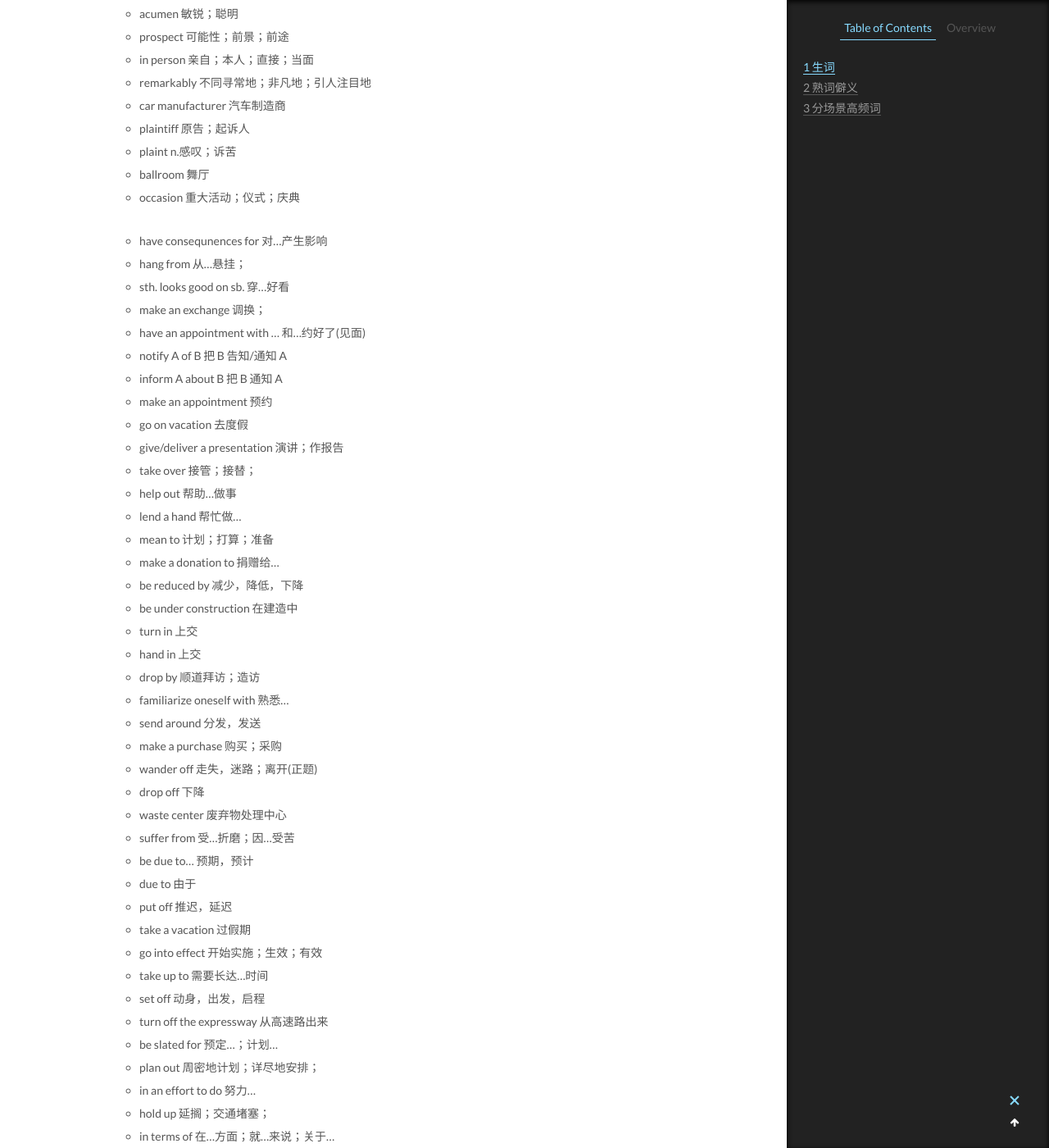
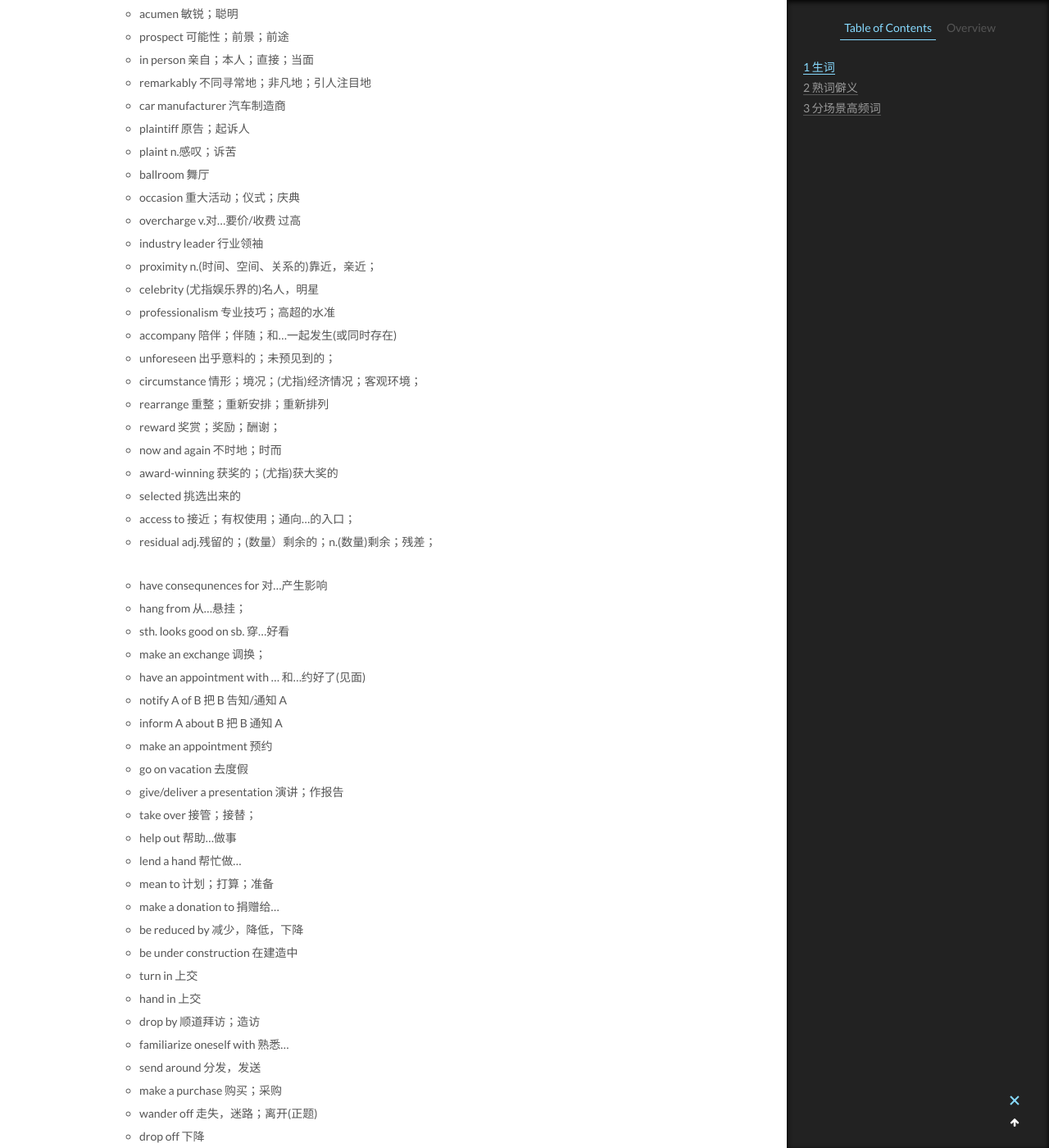
Before and after one commit to CodeHunter2006/CodeHunter2006.github.io, a Jekyll site: the page built from _posts/2022-04-23-TOEIC_vocabulary.md, in a window 1280 px wide and 1400 px high, scrolled down 7770 px. Shown: the whole window at 82% size. Built offline with Jekyll 4.4.1, drawn with Linux system fonts in a browser that asks for light colours; some of the changed text lies outside the part shown.

Commit message:
doc: add content

```diff
--- a/_posts/2022-04-23-TOEIC_vocabulary.md
+++ b/_posts/2022-04-23-TOEIC_vocabulary.md
@@ -264,6 +264,21 @@ tags: English
 - plaint n.感叹；诉苦
 - ballroom 舞厅
 - occasion 重大活动；仪式；庆典
+- overcharge v.对...要价/收费 过高
+- industry leader 行业领袖
+- proximity n.(时间、空间、关系的)靠近，亲近；
+- celebrity (尤指娱乐界的)名人，明星
+- professionalism 专业技巧；高超的水准
+- accompany 陪伴；伴随；和...一起发生(或同时存在)
+- unforeseen 出乎意料的；未预见到的；
+- circumstance 情形；境况；(尤指)经济情况；客观环境；
+- rearrange 重整；重新安排；重新排列
+- reward 奖赏；奖励；酬谢；
+- now and again 不时地；时而
+- award-winning 获奖的；(尤指)获大奖的
+- selected 挑选出来的
+- access to 接近；有权使用；通向...的入口；
+- residual adj.残留的；(数量）剩余的；n.(数量)剩余；残差；
 
 - have consequnences for 对...产生影响
 - hang from 从...悬挂；
@@ -317,6 +332,13 @@ tags: English
 - to the point where 到...的程度
 - in compensation for 作为对...的赔偿
 - emerge as 显露；露头；立足成为...
+- be positioned on 位于...
+- show xx around 领 xx 参观；带 xx 巡视
+- in full 全部地
+- confirm that (通常指通过信件或电话)确定，确认(安排或预约)
+- as a way of 作为...的一个方法
+- team up with 与...合作
+- make a booking 预约；预订；
 
 # 熟词僻义
 
@@ -350,6 +372,9 @@ tags: English
 - text n.文本；vt.给...发送(手机)短信
 - spell n.(某种活动、天气等的)一段短暂时间，一阵；n.拼写；v.拼写；
 - exceptional adj.优异的；非凡的；例外的；特殊的；
+- complex n.综合大楼；adj.复杂的
+- phone vt.给...打电话；n.电话
+- offer n.(商品的)特价，特惠；v.给予(物)
 
 - come in 上市；进来
 - pick up (贸易或经济)好转，改善；买；(开车)接载；取走；
@@ -446,6 +471,7 @@ tags: English
 - crew 全体工作人员；
 - allot 分配；划拨；
 - secure v.获得；使安全；
+- branch (企业或组织的)分支机构，分部，分店
 
 ## Finance & Investment 财务及投资
 
@@ -466,7 +492,7 @@ tags: English
 - overdraft 透支
 - revenue 岁入；税收；
 - withdrawal 收回；提款；
-- deposit 付押金；放置；
+- deposit v.付押金；放置；n.订金；保证金；(租赁的)押金；(尤指定期)存款；
 - depression 萧条；沮丧；
 - discrepancy 差异；
 - fiscal 财政的；会计的；
@@ -773,6 +800,7 @@ tags: English
 - modest 谦逊的；适度的；朴实的；端庄的；
 - nuisance 讨厌之人、事、物
 - prompt adj.准时的；按时的；迅速的；
+- promptly adv.立刻；马上；及时；
 - run into 偶遇；碰上；
 - scandal 丑闻；引人愤慨之事；
 
@@ -909,6 +937,9 @@ tags: English
 - refurbish v.整修，重新装修
 - renovate v.修复，翻新(尤指建筑物)
 - all-electric 只用电照明(和取暖)的；全都用电的
+- move-in date 入住日期
+- rental n.租赁；租金；租用物；
+- living quarter 居住区
 
 ## Product Research and Development 产品调研与开发
 
@@ -929,6 +960,7 @@ tags: English
 - questionnaire 调查表，问卷
 - symbolize 采用象征；用符号表现；
 - workable 可使用的；可操作的；可行的
+- specifications 规格；具体要求
 
 ## Quality Control 质量管理
 
```
Also changed, not shown: other parts of _posts/2022-04-23-TOEIC_vocabulary.md (+1 -0 lines), _posts/2018-09-02-Linux_Shell_Command.md (+14 -1 lines), _posts/2022-05-07-TOEIC_grammar.md (+33 -2 lines), _posts/2022-05-21-TOEIC_reading.md (+20 -2 lines).
